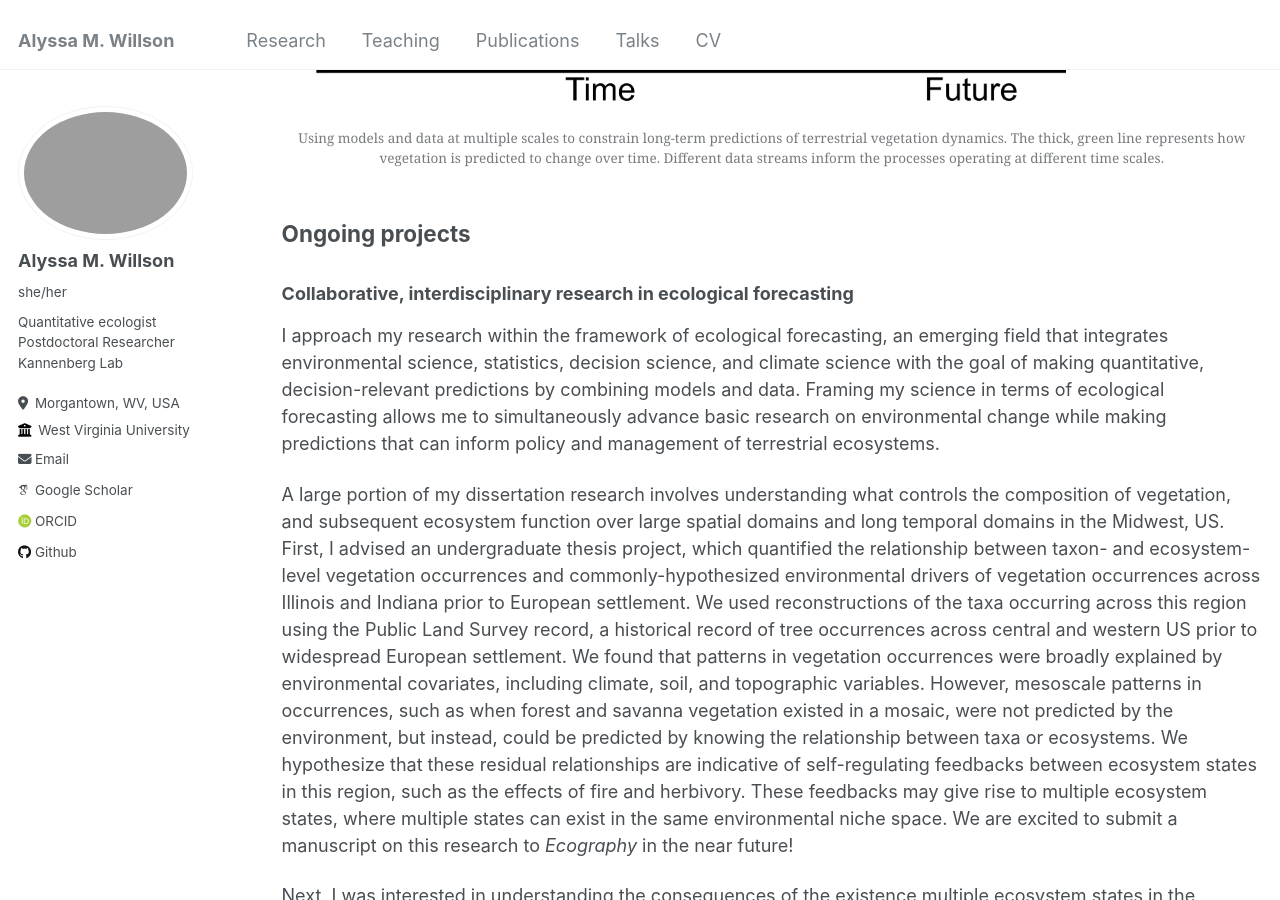
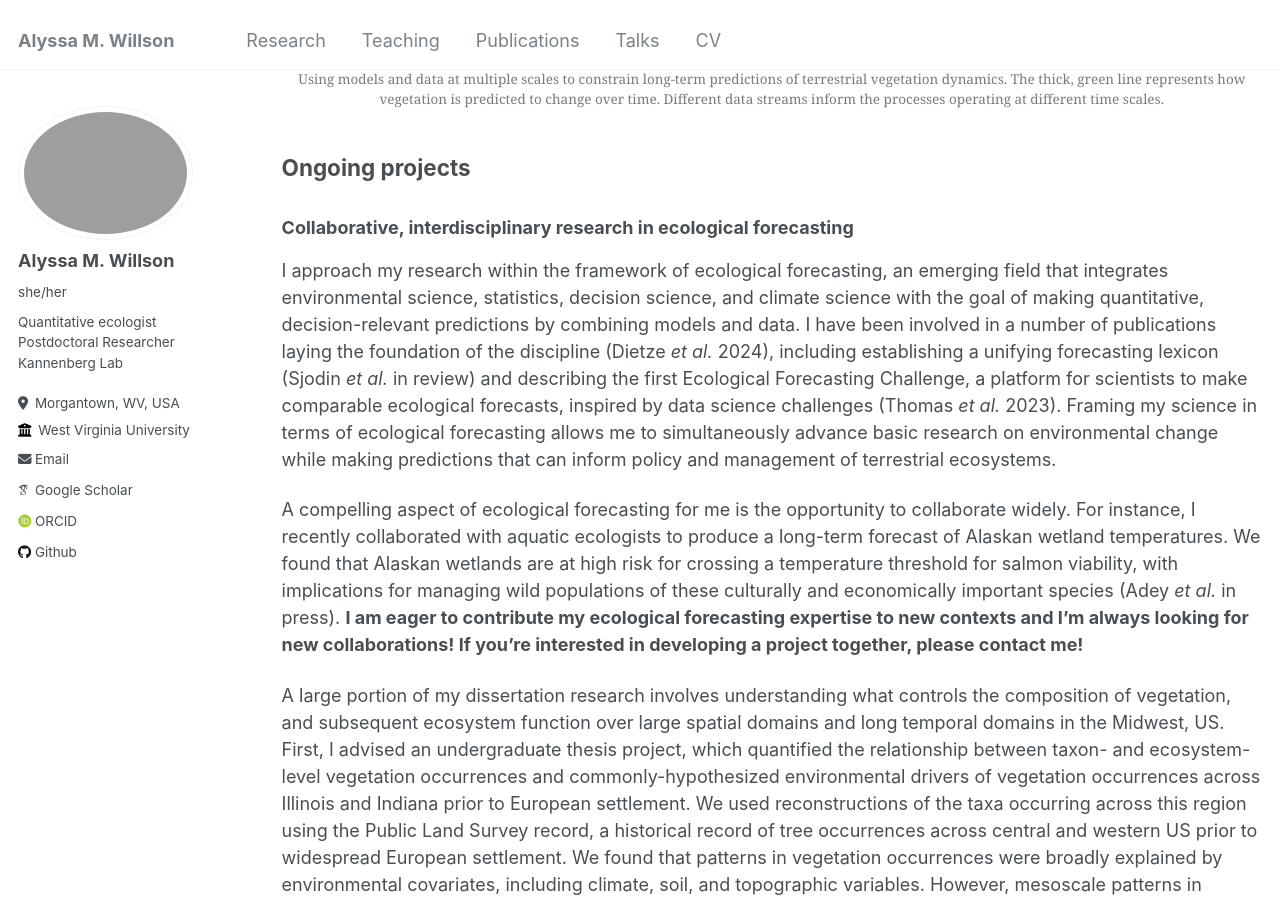
Before and after one commit to amwillson/amwillson.github.io, a Jekyll site: the page built from _pages/research.md, in a window 1280 px wide and 900 px high, scrolled down 815 px. Built offline with Jekyll 4.4.1, drawn with Linux system fonts in a browser that asks for light colours; some web fonts are replaced.

Commit message:
Working on research page

```diff
--- a/_pages/research.md
+++ b/_pages/research.md
@@ -9,8 +9,8 @@ An overarching goal of my research is improving predictions of the ecological co
 
 I use a variety of modeling tools and data sources across scales to inform predictions of terrestrial vegetation change. Below, I describe my current research efforts, my future research directions synthesizing my previous work, and previous research projects.
 
-<figure style="text-align:center;">
-  <img src="/images/across_scales_applications.png" alt="Figure 1" style="width:80%">
+<figure style="text-align:center; display:block">
+  <img src="/images/across_scales_applications.png" alt="Figure 1" style="display:block; width:70%">
   <figcaption>
     Using models and data at multiple scales to constrain long-term predictions of terrestrial vegetation dynamics. The thick, green line represents how vegetation is predicted to change over time. Different data streams inform the processes operating at different time scales.
   </figcaption>
@@ -20,8 +20,9 @@ I use a variety of modeling tools and data sources across scales to inform predi
 
 ### Collaborative, interdisciplinary research in ecological forecasting
 
-I approach my research within the framework of ecological forecasting, an emerging field that integrates environmental science, statistics, decision science, and climate science with the goal of making quantitative, decision-relevant predictions by combining models and data. Framing my science in terms of ecological forecasting allows me to simultaneously advance basic research on environmental change while making predictions that can inform policy and management of terrestrial ecosystems.
+I approach my research within the framework of ecological forecasting, an emerging field that integrates environmental science, statistics, decision science, and climate science with the goal of making quantitative, decision-relevant predictions by combining models and data.  I have been involved in a number of publications laying the foundation of the discipline (Dietze <i>et al.</i> 2024), including establishing a unifying forecasting lexicon (Sjodin <i>et al.</i> in review) and describing the first Ecological Forecasting Challenge, a platform for scientists to make comparable ecological forecasts, inspired by data science challenges (Thomas <i>et al.</i> 2023). Framing my science in terms of ecological forecasting allows me to simultaneously advance basic research on environmental change while making predictions that can inform policy and management of terrestrial ecosystems.
 
+A compelling aspect of ecological forecasting for me is the opportunity to collaborate widely. For instance, I recently collaborated with aquatic ecologists to produce a long-term forecast of Alaskan wetland temperatures. We found that Alaskan wetlands are at high risk for crossing a temperature threshold for salmon viability, with implications for managing wild populations of these culturally and economically important species (Adey <i>et al.</i> in press). **I am eager to contribute my ecological forecasting expertise to new contexts and I'm always looking for new collaborations! If you're interested in developing a project together, please contact me!**
 
 A large portion of my dissertation research involves understanding what controls the composition of vegetation, and subsequent ecosystem function over large spatial domains and long temporal domains in the Midwest, US. First, I advised an undergraduate thesis project, which quantified the relationship between taxon- and ecosystem-level vegetation occurrences and commonly-hypothesized environmental drivers of vegetation occurrences across Illinois and Indiana prior to European settlement. We used reconstructions of the taxa occurring across this region using the Public Land Survey record, a historical record of tree occurrences across central and western US prior to widespread European settlement. We found that patterns in vegetation occurrences were broadly explained by environmental covariates, including climate, soil, and topographic variables. However, mesoscale patterns in occurrences, such as when forest and savanna vegetation existed in a mosaic, were not predicted by the environment, but instead, could be predicted by knowing the relationship between taxa or ecosystems. We hypothesize that these residual relationships are indicative of self-regulating feedbacks between ecosystem states in this region, such as the effects of fire and herbivory. These feedbacks may give rise to multiple ecosystem states, where multiple states can exist in the same environmental niche space. We are excited to submit a manuscript on this research to *Ecography* in the near future!
 
```
